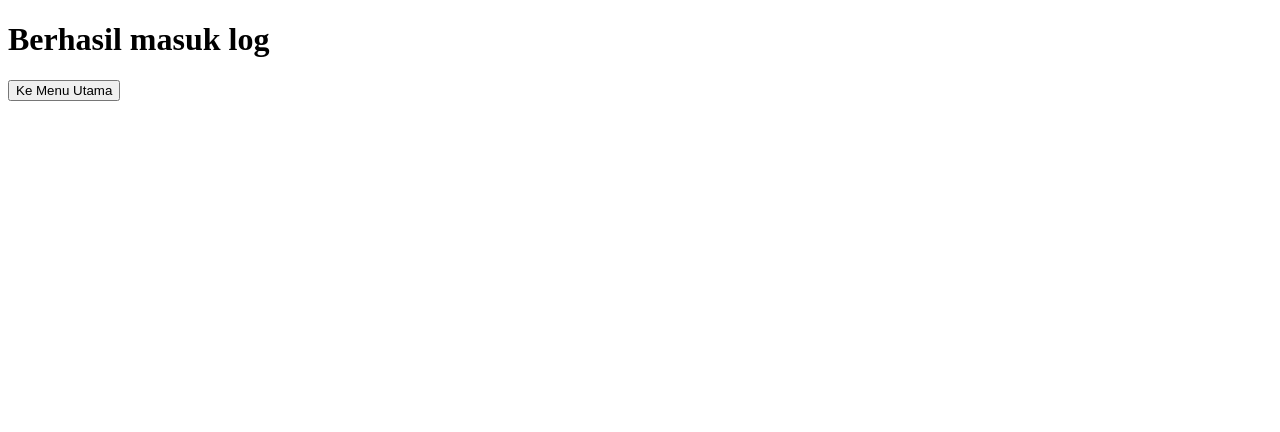
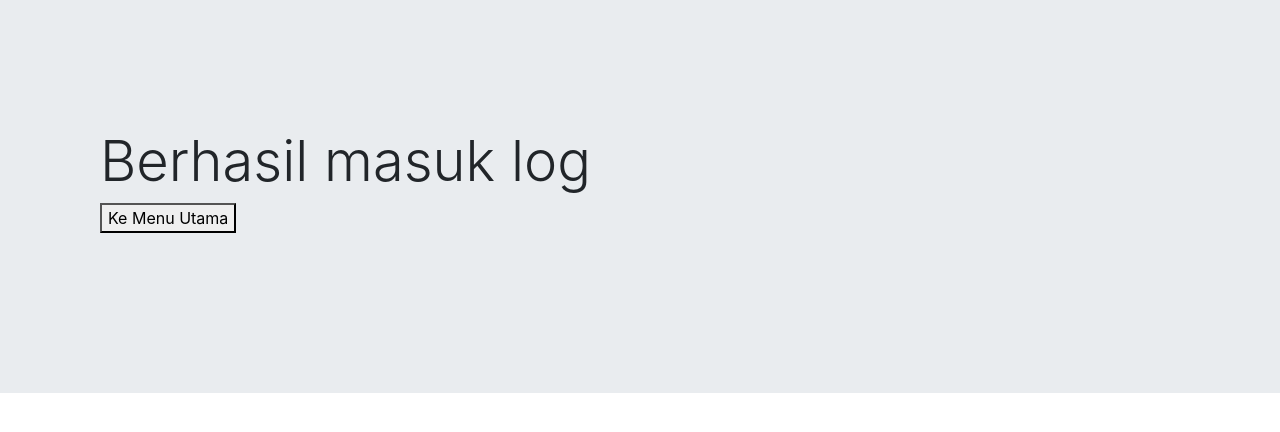
Before and after one commit to 2019-pemrogramanberbasiskerangkakerja-h/secure-gate-system-test, a website: page berhasillogin.html in a window 1280 px wide. Drawn offline with nearby package versions, Linux system fonts and the light colour scheme.

Commit message:
Update lagi

```diff
--- a/berhasillogin.html
+++ b/berhasillogin.html
@@ -1,10 +1,23 @@
 <!DOCTYPE html>
 <html>
 <head>
+	<meta charset="UTF-8">
+    <meta name="viewport" content="width=device-width, initial-scale=1.0">
+    <meta http-equiv="X-UA-Compatible" content="ie=edge">
+    <link rel="stylesheet" href="https://maxcdn.bootstrapcdn.com/bootstrap/4.0.0/css/bootstrap.min.css" integrity="sha384-Gn5384xqQ1aoWXA+058RXPxPg6fy4IWvTNh0E263XmFcJlSAwiGgFAW/dAiS6JXm"
+        crossorigin="anonymous">
 	<title>Berhasil masuk log</title>
 </head>
 <body>
-	<h1>Berhasil masuk log</h1>
-	<button onclick="window.location.href = '/login';">Ke Menu Utama</button>
+	<div class="jumbotron jumbotron-fluid">
+        <div class="container">
+        	<div class="jumbotron jumbotron-fluid">
+		        <div class="container">
+		            <h1 class="display-4">Berhasil masuk log</h1>
+					<button onclick="window.location.href = '/login';">Ke Menu Utama</button>
+				</div>
+			</div>
+		</div>
+	</div>
 </body>
 </html>
```
